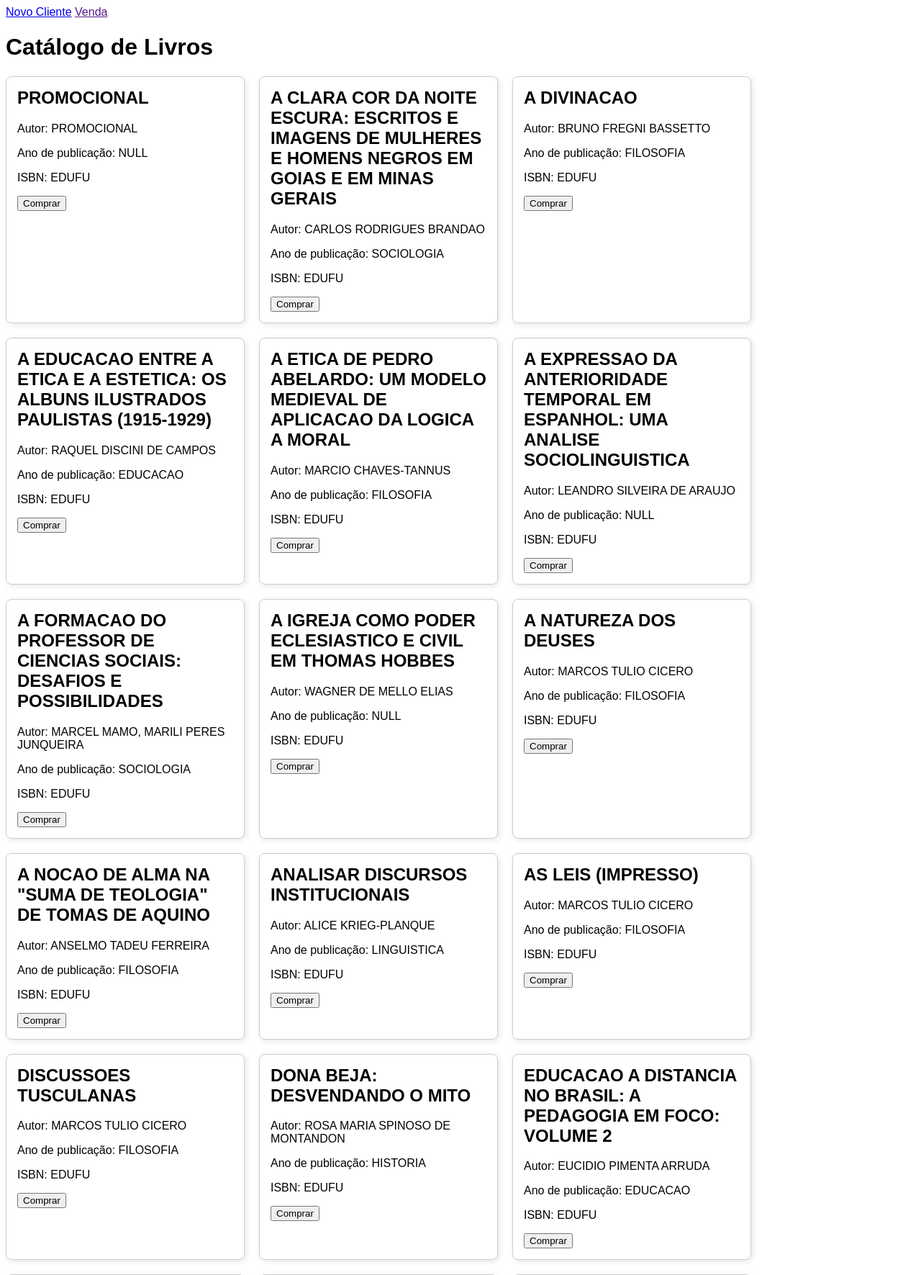
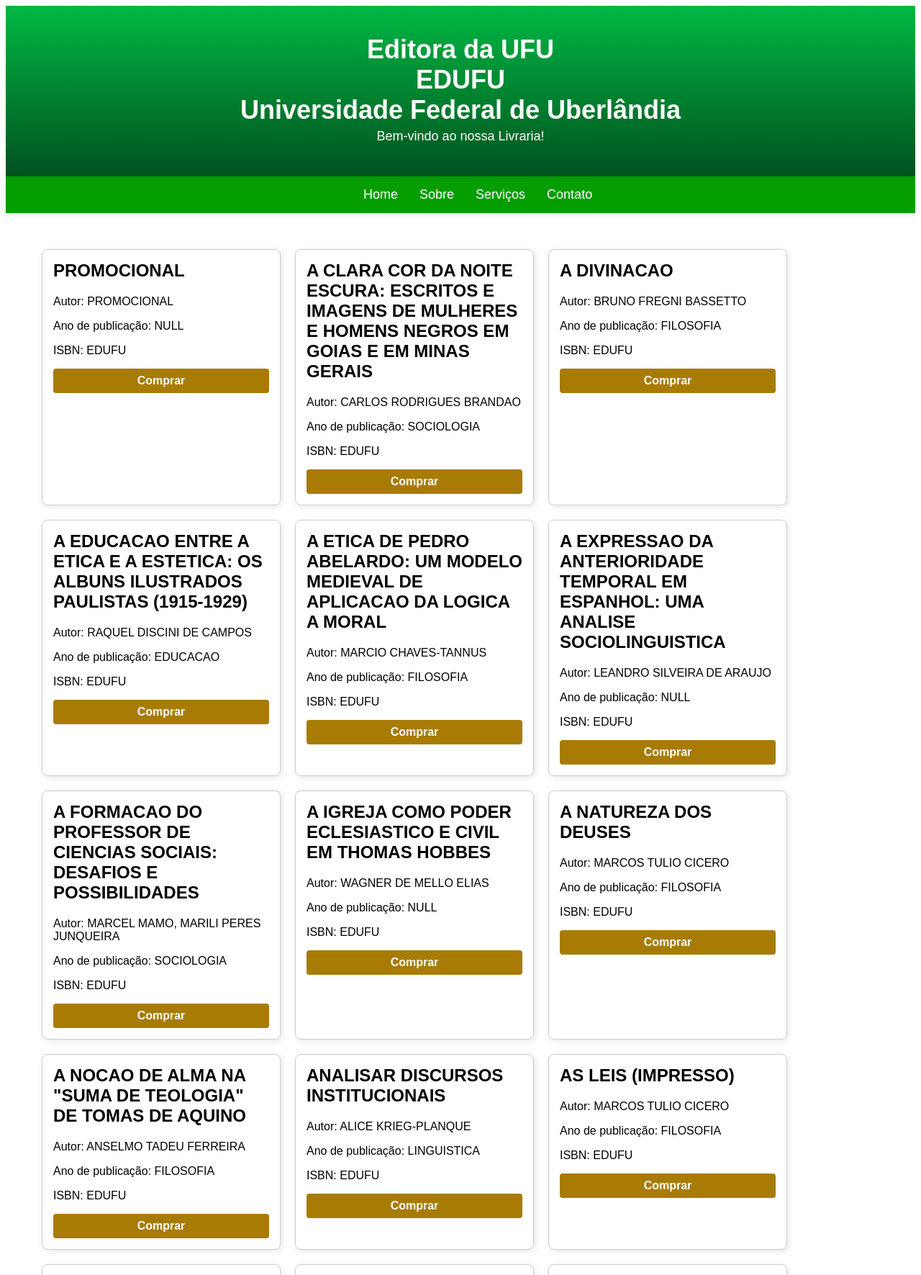
Before and after one commit to Deiner-S/Livraria, a Flask app: page / in a window 1280 px wide. Shown: the top 1771 px of the page at 72% size. Run offline with Flask 3, Linux system fonts and the light colour scheme; data comes from the database, SQL or seed files in the repository.

Commit message:
editando header e footer arquivo home

```diff
--- a/src/static/styles.css
+++ b/src/static/styles.css
@@ -1,7 +1,123 @@
+/* Header */
+.header {
+    background: linear-gradient(to top, #00521E, #00B844);
+
+    color: white;
+    padding: 40px 0;
+    text-align: center;
+}
+
+.header h1 {
+    margin: 0;
+    font-size: 36px;
+}
+
+.header p {
+    margin: 5px 0;
+    font-size: 18px;
+}
+
+/* Navbar (agora sem ser fixa) */
+.navbar {
+    background-color: #059E00;
+    padding: 15px 0;
+    box-shadow: 0 2px 10px rgba(0, 0, 0, 0.1);
+}
+
+.navbar .container {
+    max-width: 1200px;
+    margin: 0 auto;
+    padding: 0 15px;
+    display: flex;
+    justify-content: space-between;
+    align-items: center;
+}
+
+.navbar .logo {
+    color: white;
+    font-size: 24px;
+    font-weight: bold;
+    text-decoration: none;
+}
+
+.navbar .menu {
+    list-style: none;
+    padding: 0;
+    margin: 0;
+    display: flex;
+}
+
+.navbar .menu li {
+    margin: 0 15px;
+}
+
+.navbar .menu li a {
+    color: white;
+    text-decoration: none;
+    font-size: 18px;
+}
+
+.navbar .menu li a:hover {
+    color: #09EB00;
+}
+
+/* Espaçamento para o conteúdo principal abaixo da navbar */
+.content {
+    margin-top: 20px;  /* Agora com a margem ajustada para o espaçamento correto */
+    padding: 20px;
+}
+
+/* Footer */
+.footer {
+    background-color: #059E00;
+    color: white;
+    padding: 20px 0;
+    text-align: center;
+}
+
+.footer .container {
+    max-width: 1200px;
+    margin: 0 auto;
+    padding: 0 15px;
+}
+
+.footer .social-links a {
+    color: #09EB00;
+    margin: 0 10px;
+    text-decoration: none;
+    font-size: 20px;
+}
+
+.footer .social-links a:hover {
+    color: #ffffff;
+}
+
+.footer .links a {
+    color: #09EB00;
+    text-decoration: none;
+    margin: 0 15px;
+}
+
+.footer .links a:hover {
+    color: white;
+}
+
+.footer .contact-info {
+    margin-top: 20px;
+}
+
+.main{
+    padding-top: 50px;
+    padding-left: 50px;
+    padding-right: 50px;
+}
 .catalogo {
     display: flex;
     flex-wrap: wrap;
     gap: 20px;
+
+
+
 }
 .livro {
     border: 1px solid #ccc;
@@ -80,6 +196,19 @@ input::placeholder {
     transition: background-color 0.3s ease;
 }
 
+.botao-compra {
+    font-weight: bold;
+    width: 100%;
+    padding: 8px;
+    background-color: #a87b05;
+    color: white;
+    border: none;
+    border-radius: 4px;
+    cursor: pointer;
+    font-size: 16px;
+    transition: background-color 0.3s ease;
+}
+
 /* Efeito de hover para o botão de submit */
 .submit:hover {
     background-color: #0056b3;
--- a/src/templates/home.html
+++ b/src/templates/home.html
@@ -7,15 +7,27 @@
     <title>EDUFU</title>
 </head>
 <body class = "font">
-    <header>
+    <!-- Header -->
+    <header class="header">
+        <h1>Editora da UFU<br>
+            EDUFU<br>
+            Universidade Federal de Uberlândia</h1>
+        <p>Bem-vindo ao nossa Livraria!</p>
+    </header>
 
-        <header>
-    <nav>
-        <a href="http://127.0.0.1:5000/cadastro">Novo Cliente</a>
-        <a href="">Venda</a>
+    <!-- Navbar -->
+    <nav class="navbar">
+        <div class="container">
+            <!--<a href="#" class="logo">EDUFU</a>-->
+            <ul class="menu">
+                <li><a href="#">Home</a></li>
+                <li><a href="#">Sobre</a></li>
+                <li><a href="#">Serviços</a></li>
+                <li><a href="#">Contato</a></li>
+            </ul>
+        </div>
     </nav>
-    <main>
-        <h1>Catálogo de Livros</h1>
+    <main class="main">
         <div class="catalogo">
             {% for livro in livros %}
                 <div class="livro">
@@ -37,8 +49,27 @@
         </div>
 
     </main>
-    <footer>
+    <!-- Footer -->
+    <footer class="footer">
+        <div class="container">
+            <h2>Entre em Contato</h2>
+            <p class="contact-info">Telefone: (11) 1234-5678</p>
+            <p class="contact-info">Email: contato@exemplo.com</p>
 
+            <div class="social-links">
+                <a href="https://facebook.com" target="_blank">Facebook</a>
+                <a href="https://twitter.com" target="_blank">Twitter</a>
+                <a href="https://linkedin.com" target="_blank">LinkedIn</a>
+            </div>
+
+            <div class="links">
+                <a href="/sobre">Sobre Nós</a>
+                <a href="/privacidade">Política de Privacidade</a>
+                <a href="/termos">Termos de Uso</a>
+            </div>
+
+            <p>&copy; 2024 Nome da Empresa. Todos os direitos reservados.</p>
+        </div>
     </footer>
 </body>
 </html>
```
